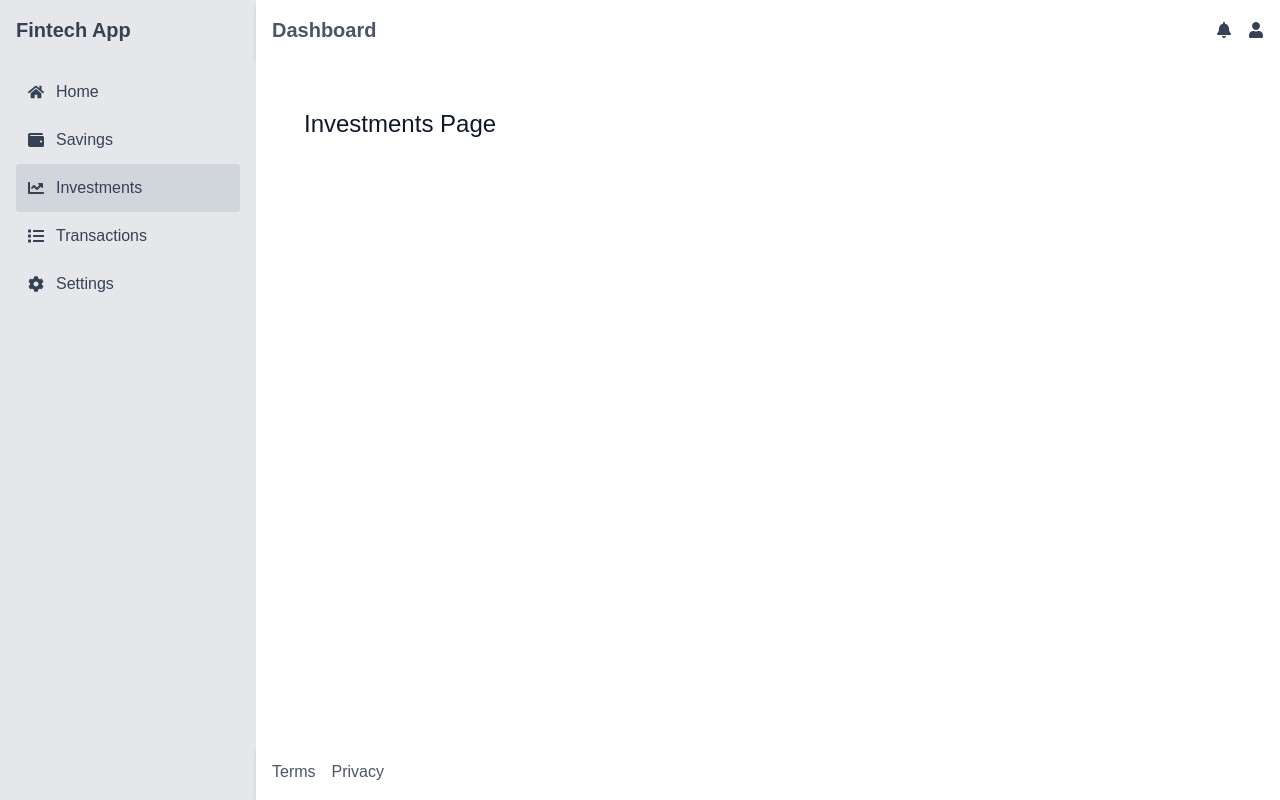
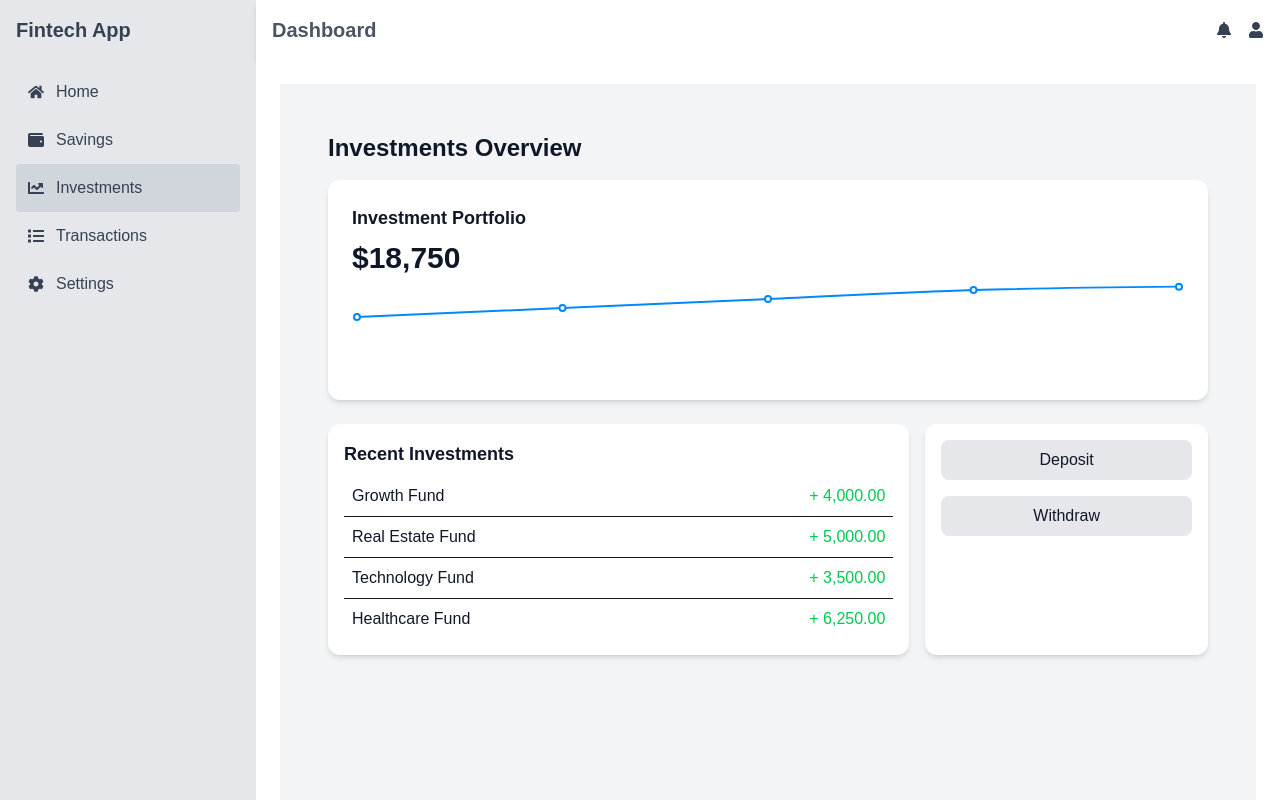
Before and after one commit to Efoneli/savings-app, a Next.js app: page /investments in a window 1280 px wide. Shown: the top 800 px of the page. Built offline with nearby package versions, Linux system fonts and the light colour scheme.

Commit message:
savings page added

```diff
--- a/app/investments/page.tsx
+++ b/app/investments/page.tsx
@@ -1,4 +1,80 @@
+"use client";
+
+import { useState } from "react";
+import { LineChart, Line, Tooltip, ResponsiveContainer } from "recharts";
+
+interface InvestmentData {
+  month: string;
+  amount: number;
+}
+
+const dummyInvestmentData: InvestmentData[] = [
+  { month: "Jan", amount: 12000 },
+  { month: "Feb", amount: 14000 },
+  { month: "Mar", amount: 16000 },
+  { month: "Apr", amount: 18000 },
+  { month: "May", amount: 18750 },
+];
+
+const recentInvestments = [
+  { id: 1, name: "Growth Fund", amount: "+ 4,000.00" },
+  { id: 2, name: "Real Estate Fund", amount: "+ 5,000.00" },
+  { id: 3, name: "Technology Fund", amount: "+ 3,500.00" },
+  { id: 4, name: "Healthcare Fund", amount: "+ 6,250.00" },
+];
 
 export default function InvestmentsPage() {
-    return <h1 className="p-6 text-2xl">Investments Page</h1>;
-  }
+  const [investmentData, setInvestmentData] = useState<InvestmentData[]>(dummyInvestmentData);
+
+  return (
+    <div className="p-6 bg-gray-100 min-h-screen flex">
+
+
+      {/* Main Content */}
+      <div className="flex-1 p-6">
+        <h1 className="text-2xl font-bold mb-4">Investments Overview</h1>
+
+        {/* Investment Portfolio Card */}
+        <div className="bg-white p-6 rounded-xl shadow-md mb-6">
+          <h2 className="text-lg font-semibold mb-2">Investment Portfolio</h2>
+          <p className="text-3xl font-bold">$18,750</p>
+          <ResponsiveContainer width="100%" height={100}>
+            <LineChart data={investmentData}>
+              <Line type="monotone" dataKey="amount" stroke="#0088FE" strokeWidth={2} />
+              <Tooltip />
+            </LineChart>
+          </ResponsiveContainer>
+        </div>
+
+        {/* Recent Investments and Quick Actions */}
+        <div className="grid grid-cols-3 gap-4">
+          {/* Recent Investments */}
+          <div className="bg-white col-span-2 p-4 rounded-xl shadow-md">
+            <h2 className="text-lg font-semibold mb-2">Recent Investments</h2>
+            <ul>
+              {recentInvestments.map((investment) => (
+                <li
+                  key={investment.id}
+                  className="flex justify-between p-2 border-b last:border-0"
+                >
+                  <span>{investment.name}</span>
+                  <span className="text-green-500">{investment.amount}</span>
+                </li>
+              ))}
+            </ul>
+          </div>
+
+          {/* Quick Actions */}
+          <div className="bg-white p-4 rounded-xl shadow-md flex flex-col gap-4">
+            <button className="px-4 py-2 bg-gray-200 rounded-lg hover:bg-gray-300">
+              Deposit
+            </button>
+            <button className="px-4 py-2 bg-gray-200 rounded-lg hover:bg-gray-300">
+              Withdraw
+            </button>
+          </div>
+        </div>
+      </div>
+    </div>
+  );
+}
--- a/app/savings/page.tsx
+++ b/app/savings/page.tsx
@@ -1,3 +1,87 @@
+// "use client";
+
+// import { useEffect, useState } from "react";
+// import { LineChart, Line, Tooltip, ResponsiveContainer } from "recharts";
+// import Recent from "../components/Recent";
+
+// interface SavingsData {
+//   month: string;
+//   amount: number;
+// }
+
+// export default function SavingsPage() {
+//   const [savingsData, setSavingsData] = useState<SavingsData[]>([]);
+
+//   useEffect(() => {
+//     // Simulating an API call
+//     const fetchSavingsData = async () => {
+//       const response = await fetch("https://api.example.com/savings"); // Replace with actual API
+//       const data = await response.json();
+//       setSavingsData(data);
+//     };
+
+//     fetchSavingsData();
+//   }, []);
+
+//   return (
+//     <div className="p-6 bg-gray-100 min-h-screen">
+//       <h1 className="text-2xl font-bold mb-4">Savings Overview</h1>
+
+//       <div className="bg-white p-4 rounded-xl shadow-md mb-6">
+//         <h2 className="text-lg font-semibold mb-2">Savings Growth</h2>
+//         <ResponsiveContainer width="100%" height={200}>
+//           <LineChart data={savingsData}>
+//             <Line type="monotone" dataKey="amount" stroke="#0088FE" strokeWidth={2} />
+//             <Tooltip />
+//           </LineChart>
+//         </ResponsiveContainer>
+//       </div>
+
+//       <Recent />
+//     </div>
+//   );
+// }
+
+
+
+
+"use client";
+
+import { useEffect, useState } from "react";
+import { LineChart, Line, Tooltip, ResponsiveContainer } from "recharts";
+import Recent from "../components/Recent";
+
+interface SavingsData {
+  month: string;
+  amount: number;
+}
+
+const dummySavingsData: SavingsData[] = [
+  { month: "Jan", amount: 500 },
+  { month: "Feb", amount: 700 },
+  { month: "Mar", amount: 800 },
+  { month: "Apr", amount: 1200 },
+  { month: "May", amount: 1500 },
+];
+
 export default function SavingsPage() {
-    return <h1 className="bg-red-500 p-6 text-2xl">Savings Page</h1>;
-  }
+  const [savingsData, setSavingsData] = useState<SavingsData[]>(dummySavingsData);
+
+  return (
+    <div className="p-6 bg-gray-100 min-h-screen">
+      <h1 className="text-2xl font-bold mb-4">Savings Overview</h1>
+
+      <div className="bg-white p-4 rounded-xl shadow-md mb-6">
+        <h2 className="text-lg font-semibold mb-2">Savings Growth</h2>
+        <ResponsiveContainer width="100%" height={200}>
+          <LineChart data={savingsData}>
+            <Line type="monotone" dataKey="amount" stroke="#0088FE" strokeWidth={2} />
+            <Tooltip />
+          </LineChart>
+        </ResponsiveContainer>
+      </div>
+
+      <Recent />
+    </div>
+  );
+}
```
